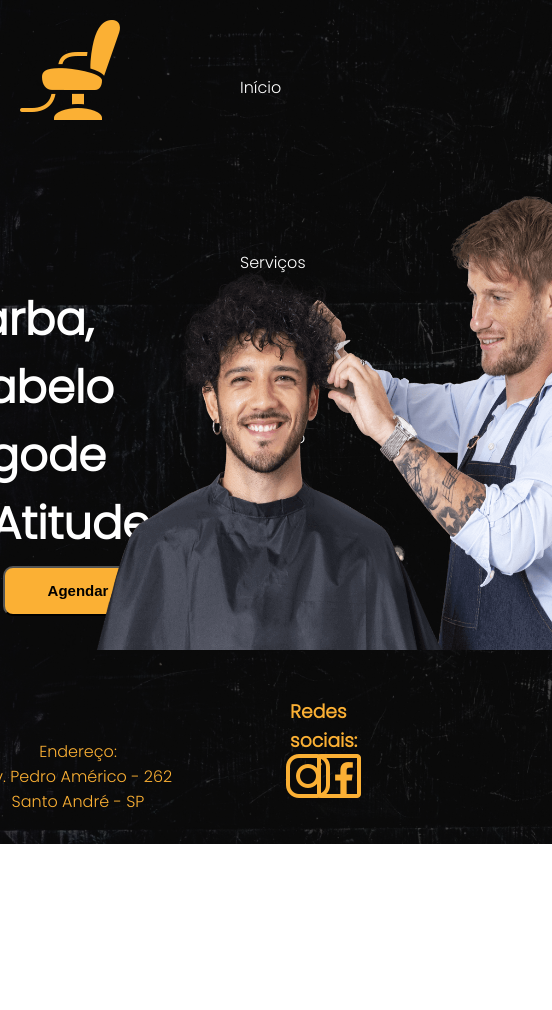
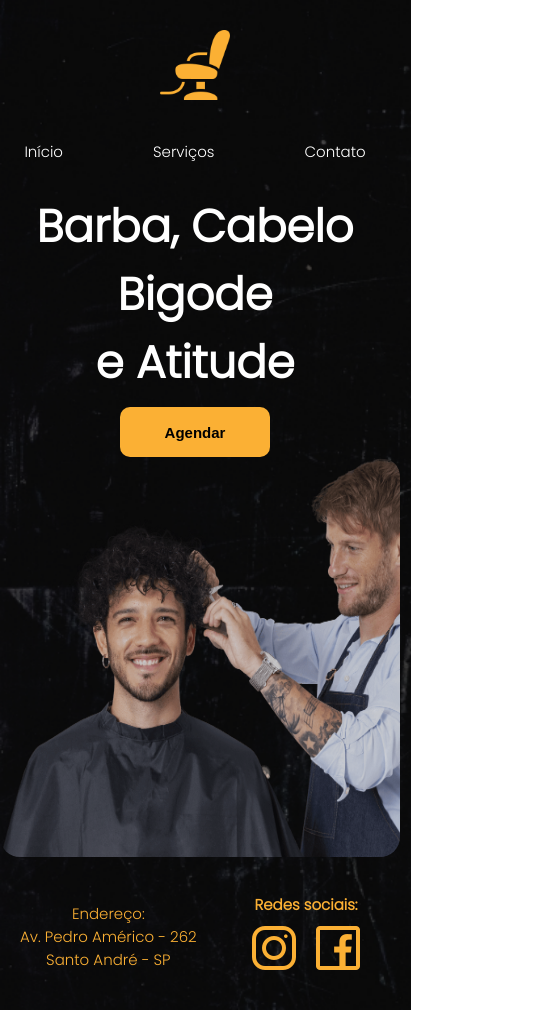
Before and after one commit to IkaroChagas/barber-comeia-academy, a plain HTML site: page index.html in a window 390 px wide. Shown: the whole page, 552 px wide, since content can reach past the window. Before the commit the page ends 844 px from the top, so only its background shows below. Drawn offline with Linux system fonts and the light colour scheme.

Commit message:
first page completed

```diff
--- a/index.html
+++ b/index.html
@@ -1,5 +1,5 @@
 <!DOCTYPE html>
-<html lang="en">
+<html lang="pt-br">
 
 <head>
     <meta charset="UTF-8">
@@ -39,25 +39,18 @@
     </main>
 
     <footer>
-        <div class="address">
-            <ul>
+        <ul class="address">
             <li>Endereço:</li>
             <li>Av. Pedro Américo - 262</li>
             <li>Santo André - SP</li>
         </ul>
-        </div>
         <div class="social-media">
             <h3>Redes sociais:</h3>
             <div class="social-media-img">
-                <div class="social-media-insta">
                 <img src="/images/insta.png" alt="">
-                </div>
-                <div class="social-media-face">
                 <img src="/images/face.png" alt="">
             </div>
         </div>
-        </div>
-
     </footer>
 
 </body>
--- a/styles.css
+++ b/styles.css
@@ -5,8 +5,8 @@
 }
 
 body {
-    display: flex;
-    width: 100%;
+    max-width: 1200px;
+    margin: 0 auto;
     background-image: url(/images/landing\ page.png);
     background-size: cover;
     font-family: 'Poppins', sans-serif;
@@ -14,28 +14,32 @@ body {
 
 header {
     display: flex;
-    margin: 0 auto;
+    justify-content: space-between;
+    text-align: center;
+    padding-block: 30px;
+    align-items: center;
+}
+
+nav {
+    display: flex;
+    align-items: center;
 }
 
 
 nav ul {
+    display: flex;
+    font-size: 20px;
     list-style-type: none;
     overflow: hidden;
     text-align: center;
 }
 
-nav li {
-    float: left;
-}
-
-
 nav li a {
-    display: block;
+    flex-direction: row;
     color: white;
     text-align: center;
-    padding: 75px 100px;
+    padding: 70px;
     text-decoration: none;
-    margin: 0 auto;
 }
 
 nav li a:hover {
@@ -44,39 +48,41 @@ nav li a:hover {
 
 
 .logo-img img {
+    display: block;
+}
+
+main {
     display: flex;
-    padding: 20px;
+    justify-content: space-between;
+}
+
+.slogan-text {
+    display: flex;
+    flex-direction: column;
+    gap: 20px;
+    justify-content: center;
 }
 
 .slogan-text h2 {
     color: #ffff;
     font-size: 45px;
-    position: absolute;
-    top: 50%;
-    left: 25%;
-    transform: translate(-50%, -50%);
 }
 
 .background-img img {
-    width: 456px;
-    height: 456px;
-    position: absolute;
-    top: 50%;
-    left: 83%;
-    transform: translate(-50%, -50%);
+    width: 500px;
+    height: 500px;
+    opacity: 0.8;
+    border-radius: 20px;
 }
 
 .check-in-button {
     background-color: #FBB034;
-    position: absolute;
-    top: 70%;
-    left: 20%;
-    transform: translate(-50%, -50%);
     cursor: pointer;
     width: 150px;
     height: 50px;
     font-weight: bold;
     font-size: 15px;
+    border: 0;
     border-radius: 10px;
 }
 
@@ -84,44 +90,87 @@ nav li a:hover {
     background-color: #ddb16a;
 }
 
-.address ul {
+footer {
     display: flex;
-    flex-direction: column;
+    justify-content: space-between;
+    align-items: center;
+    padding-block: 40px;
+    padding-right: 150px;
+}
+
+.address {
     list-style-type: none;
+    gap: 100px;
     overflow: hidden;
     text-align: center;
     color: #FBB034;
-    position: absolute;
-    top: 92%;
-    left: 20%;
-    transform: translate(-50%, -50%);
+}
+
+.social-media {
+    display: flex;
+    flex-direction: column;
 }
 
 .social-media h3 {
     color: #FBB034;
-    position: absolute;
-    top: 86%;
-    left: 83%;
-    transform: translate(-50%, -50%);
 }
 
-.social-media img {
-    position: absolute;
-    top: 92%;
-    left: 83%;
-    transform: translate(-50%, -50%);
+.social-media-img {
+    display: flex;
 }
 
-.social-media-insta {
-    position: absolute;
-    top: 92%;
-    left: 79%;
-    transform: translate(-50%, -50%);
+
+@media (max-width: 425px) {
+
+    * {
+        font-size: 15px;
+    }
+
+    body {
+        max-width: 100vw;
+    }
+
+    header {
+        flex-direction: column;
+        gap: 40px;
+    }
+
+    .logo-img img {
+        width: 70px;
+        height: 70px;
+    }
+
+    nav li a {
+        padding: 45px;
+
+    }
+
+    main {
+        display: flex;
+        flex-direction: column
+    }
+
+    .slogan-text {
+        align-items: center;
+        flex-direction: column;
+        text-align: center;
+        gap: 10px;
+    }
+
+    .background-img img {
+        width: 400px;
+        height: 400px;
+    }
+
+    footer {
+        display: flex;
+        justify-content: space-between;
+        align-items: center;
+        padding: 30px 20px;
+    }
+
+    .social-media {
+        text-align: center;
+    }
+
 }
-
-.social-media-face {
-    position: absolute;
-    top: 92%;
-    left: 87%;
-    transform: translate(-50%, -50%);
-}
```
Lines whose indentation alone changed are shown as unchanged.
